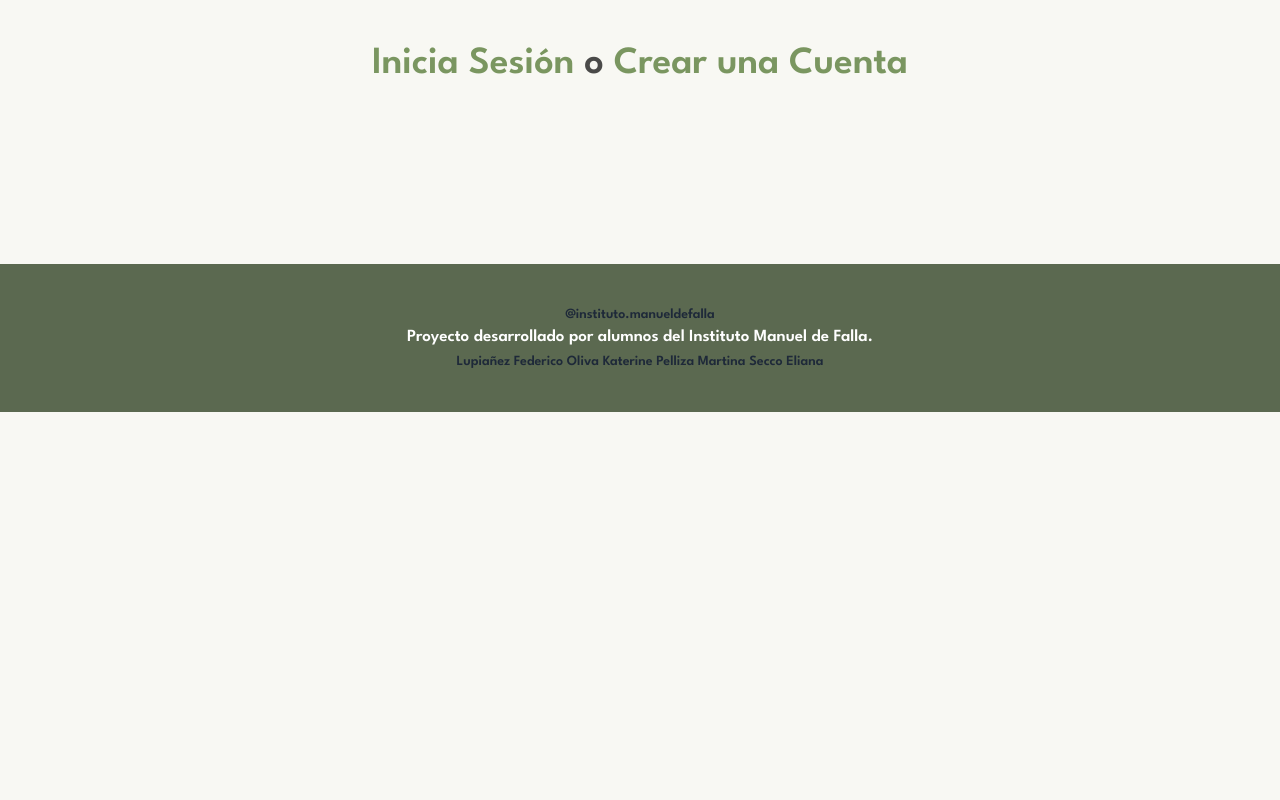
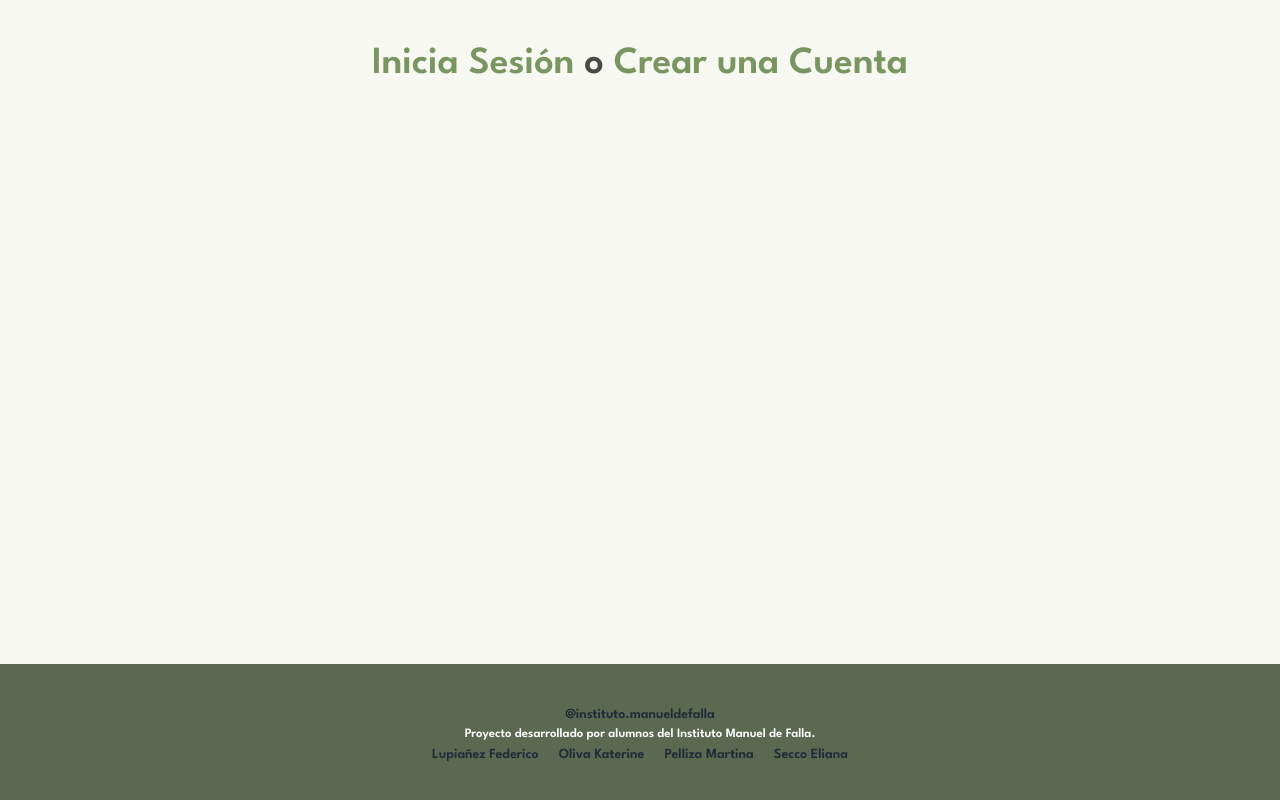
Before and after one commit to FedeLupianez/Librevento_control, a SvelteKit app in the folder Frontend/: page / in a window 1280 px wide. Shown: the part 280-1080 px from the top of the page. Before the commit the page ends 864 px from the top, so only its background shows below. Built offline with nearby package versions, Linux system fonts and the light colour scheme; no server answers.

Commit message:
Arreglo algunos diseños de páginas

```diff
--- a/Frontend/src/components/Footer.svelte
+++ b/Frontend/src/components/Footer.svelte
@@ -1,5 +1,19 @@
+<script lang="ts">
+	import { onMount } from 'svelte';
+
+	let show_mobile: boolean = false;
+	function updateShow() {
+		show_mobile = window.innerWidth < 900;
+	}
+
+	onMount(() => {
+		updateShow();
+		window.addEventListener('resize', updateShow);
+	});
+</script>
+
 <footer class="absolute left-0 w-full bg-[#5b6950] py-10 text-white">
-	<div class="flex flex flex-col items-center justify-center space-y-0">
+	<div class="flex flex-col items-center justify-center space-y-0">
 		<p class="text-center text-sm text-gray-800">
 			<a
 				href="https://www.instagram.com/instituto.manueldefalla"
@@ -12,9 +26,12 @@
 		</p>
 
 		<!-- Texto principal -->
-		<p class="text-[17px]">Proyecto desarrollado por alumnos del Instituto Manuel de Falla.</p>
-		<p class="text-center text-sm text-gray-800">
-			Lupiañez Federico Oliva Katerine Pelliza Martina Secco Eliana
-		</p>
+		<p class="text-[0.8rem]">Proyecto desarrollado por alumnos del Instituto Manuel de Falla.</p>
+		<div class="flex {show_mobile ? 'flex-col' : 'flex-row'} gap-5">
+			<p class="text-center text-sm text-gray-800">Lupiañez Federico</p>
+			<p class="text-center text-sm text-gray-800">Oliva Katerine</p>
+			<p class="text-center text-sm text-gray-800">Pelliza Martina</p>
+			<p class="text-center text-sm text-gray-800">Secco Eliana</p>
+		</div>
 	</div>
 </footer>
--- a/Frontend/src/routes/+page.svelte
+++ b/Frontend/src/routes/+page.svelte
@@ -9,7 +9,7 @@
 </svelte:head>
 
 <Header />
-<main class="flex flex-col items-center">
+<main class="flex min-h-screen flex-col items-center">
 	{#if !$user}
 		<div class="flex h-100 w-full flex-col items-center justify-center">
 			<h1 class="text-5xl font-bold">
@@ -24,5 +24,11 @@
 		</div>
 	{:else}
 		<h1 class="text-5xl font-bold">Recepción</h1>
+		<button
+			on:click={() => {
+				window.location.href = '/get_generator';
+			}}
+			class="w-1/2 rounded-full bg-[#7A9660] p-2 text-white">Obtener Generador</button
+		>
 	{/if}
 </main>
--- a/Frontend/src/routes/login/+page.svelte
+++ b/Frontend/src/routes/login/+page.svelte
@@ -74,7 +74,7 @@
 			{#if show_success}
 				<button
 					in:fade={{ duration: 500 }}
-					class="z-0 mr-2 bg-[#7A9660] text-white"
+					class="z-0 mr-2 cursor-pointer bg-[#7A9660] text-white"
 					on:click={() => (window.location.href = '/')}
 				>
 					Ir a la página principal
--- a/Frontend/src/routes/voltaje/+page.svelte
+++ b/Frontend/src/routes/voltaje/+page.svelte
@@ -98,7 +98,7 @@
 <Header />
 <h1>Voltaje generado</h1>
 
-<main class="flex flex-col gap-4 p-5">
+<main class="flex min-h-screen flex-col gap-4 p-5">
 	{#if allGenerators.length > 0}
 		{#each allGenerators as { mac, data }}
 			<section class="flex flex-col gap-2">
@@ -117,7 +117,17 @@
 				/>
 			</section>
 		{/each}
+	{:else if $user}
+		<p class="w-full text-center text-2xl">Cargando datos...</p>
 	{:else}
-		<p class="w-full text-center text-2xl">Cargando datos...</p>
+		<div class="flex flex-col items-center justify-center">
+			<span class="text-2xl text-red-500">No estás logueado</span>
+			<button
+				on:click={() => {
+					window.location.href = '/get_generator';
+				}}
+				class="w-1/2 rounded-full bg-[#7A9660] p-2 text-white">Obtener Generador</button
+			>
+		</div>
 	{/if}
 </main>
```
Also changed, not shown: Frontend/src/types/user.ts (+6 -6 lines).
